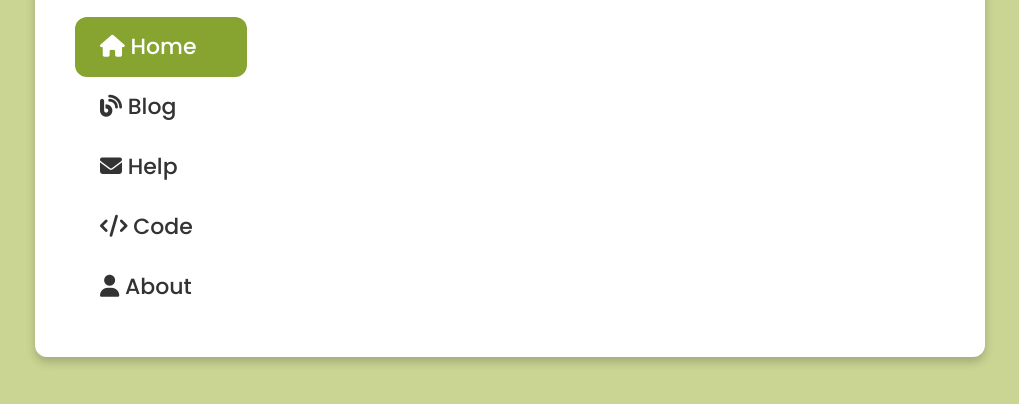
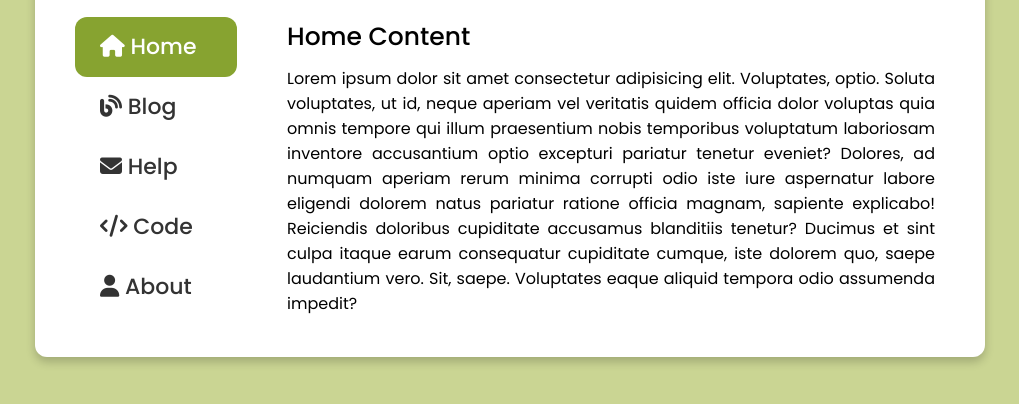
Before and after one commit to jeanmikhaelfuentes/vertical-tabs, a plain HTML site: page index.html in a window 1280 px wide. Shown: the part 266-670 px from the top of the page, without its empty margins (130-1149 px from the left). Drawn offline with Linux system fonts and the light colour scheme.

Commit message:
Added HTML Structure and CSS Styling for Content

```diff
--- a/index.html
+++ b/index.html
@@ -39,6 +39,28 @@
                 </label>
                 <div class="indicator"></div>
             </div>
+            <div class="text-content">
+                <div class="home text">
+                    <div class="title">Home Content</div>
+                    <p>Lorem ipsum dolor sit amet consectetur adipisicing elit. Voluptates, optio. Soluta voluptates, ut id, neque aperiam vel veritatis quidem officia dolor voluptas quia omnis tempore qui illum praesentium nobis temporibus voluptatum laboriosam inventore accusantium optio excepturi pariatur tenetur eveniet? Dolores, ad numquam aperiam rerum minima corrupti odio iste iure aspernatur labore eligendi dolorem natus pariatur ratione officia magnam, sapiente explicabo! Reiciendis doloribus cupiditate accusamus blanditiis tenetur? Ducimus et sint culpa itaque earum consequatur cupiditate cumque, iste dolorem quo, saepe laudantium vero. Sit, saepe. Voluptates eaque aliquid tempora odio assumenda impedit?</p>
+                </div>
+                <div class="blog text">
+                    <div class="title">Blog Content</div>
+                    <p>Lorem ipsum dolor sit amet consectetur adipisicing elit. Voluptates, optio. Soluta voluptates, ut id, neque aperiam vel veritatis quidem officia dolor voluptas quia omnis tempore qui illum praesentium nobis temporibus voluptatum laboriosam inventore accusantium optio excepturi pariatur tenetur eveniet? Dolores, ad numquam aperiam rerum minima corrupti odio iste iure aspernatur labore eligendi dolorem natus pariatur ratione officia magnam, sapiente explicabo! Reiciendis doloribus cupiditate accusamus blanditiis tenetur? Ducimus et sint culpa itaque earum consequatur cupiditate cumque, iste dolorem quo, saepe laudantium vero. Sit, saepe. Voluptates eaque aliquid tempora odio assumenda impedit?</p>
+                </div>
+                <div class="help text">
+                    <div class="title">Help Content</div>
+                    <p>Lorem ipsum dolor sit amet consectetur adipisicing elit. Voluptates, optio. Soluta voluptates, ut id, neque aperiam vel veritatis quidem officia dolor voluptas quia omnis tempore qui illum praesentium nobis temporibus voluptatum laboriosam inventore accusantium optio excepturi pariatur tenetur eveniet? Dolores, ad numquam aperiam rerum minima corrupti odio iste iure aspernatur labore eligendi dolorem natus pariatur ratione officia magnam, sapiente explicabo! Reiciendis doloribus cupiditate accusamus blanditiis tenetur? Ducimus et sint culpa itaque earum consequatur cupiditate cumque, iste dolorem quo, saepe laudantium vero. Sit, saepe. Voluptates eaque aliquid tempora odio assumenda impedit?</p>
+                </div>
+                <div class="code text">
+                    <div class="title">Code Content</div>
+                    <p>Lorem ipsum dolor sit amet consectetur adipisicing elit. Voluptates, optio. Soluta voluptates, ut id, neque aperiam vel veritatis quidem officia dolor voluptas quia omnis tempore qui illum praesentium nobis temporibus voluptatum laboriosam inventore accusantium optio excepturi pariatur tenetur eveniet? Dolores, ad numquam aperiam rerum minima corrupti odio iste iure aspernatur labore eligendi dolorem natus pariatur ratione officia magnam, sapiente explicabo! Reiciendis doloribus cupiditate accusamus blanditiis tenetur? Ducimus et sint culpa itaque earum consequatur cupiditate cumque, iste dolorem quo, saepe laudantium vero. Sit, saepe. Voluptates eaque aliquid tempora odio assumenda impedit?</p>
+                </div>
+                <div class="about text">
+                    <div class="title">About Content</div>
+                    <p>Lorem ipsum dolor sit amet consectetur adipisicing elit. Voluptates, optio. Soluta voluptates, ut id, neque aperiam vel veritatis quidem officia dolor voluptas quia omnis tempore qui illum praesentium nobis temporibus voluptatum laboriosam inventore accusantium optio excepturi pariatur tenetur eveniet? Dolores, ad numquam aperiam rerum minima corrupti odio iste iure aspernatur labore eligendi dolorem natus pariatur ratione officia magnam, sapiente explicabo! Reiciendis doloribus cupiditate accusamus blanditiis tenetur? Ducimus et sint culpa itaque earum consequatur cupiditate cumque, iste dolorem quo, saepe laudantium vero. Sit, saepe. Voluptates eaque aliquid tempora odio assumenda impedit?</p>
+                </div>
+            </div>
         </div>
     </div>
 </body>
--- a/style.css
+++ b/style.css
@@ -8,7 +8,7 @@
 }
 
 body {
-    height: 100vh;
+    min-height: 100vh;
     width: 100%;
     display: flex;
     align-items: center;
@@ -32,11 +32,18 @@ body {
     margin-bottom: 20px;
 }
 
+.container .content {
+    display: flex;
+    align-items: center;
+    justify-content: space-between;
+}
+
 .container .content .list {
     display: flex;
     flex-direction: column;
     position: relative;
     width: 20%;
+    margin-right: 50px;
 }
 
 .content .list label {
@@ -98,3 +105,41 @@ body {
 .content input[type="radio"]{
     display: none;
 }
+
+.container .content .text-content {
+    width: 80%;
+    height: 100%;
+}
+
+.content .text-content .text {
+    display: none;
+}
+
+.content .text-content .home {
+    display: block;
+}
+
+#home:checked ~ .text-content .home,
+#blog:checked ~ .text-content .blog,
+#help:checked ~ .text-content .help,
+#code:checked ~ .text-content .code,
+#about:checked ~ .text-content .about {
+    display: block;
+}
+
+#blog:checked ~ .text-content .home,
+#help:checked ~ .text-content .home,
+#code:checked ~ .text-content .home,
+#about:checked ~ .text-content .home {
+    display: none;
+}
+
+.content .text-content .title {
+    font-size: 25px;
+    font-weight: 500;
+    margin-bottom: 10px;
+}
+
+.content .text-content p {
+    text-align: justify;
+}
```
